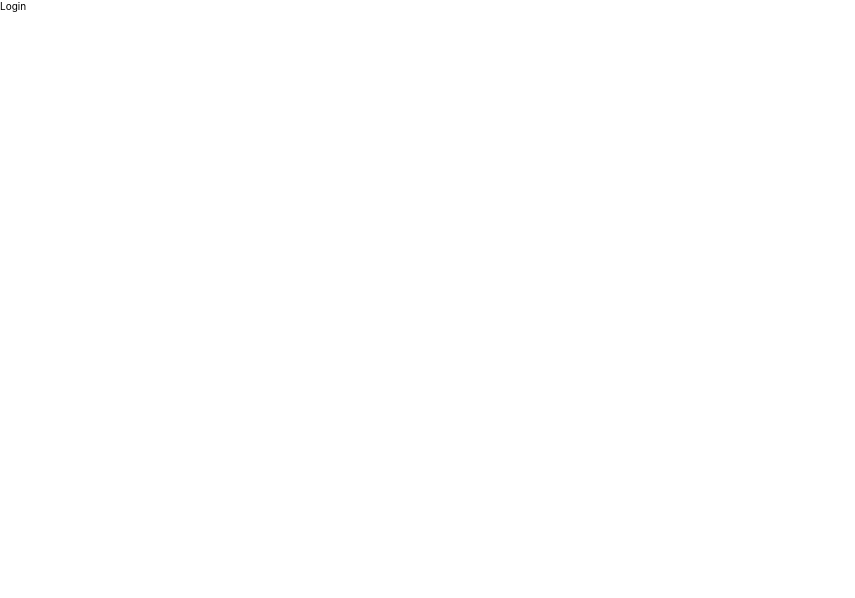
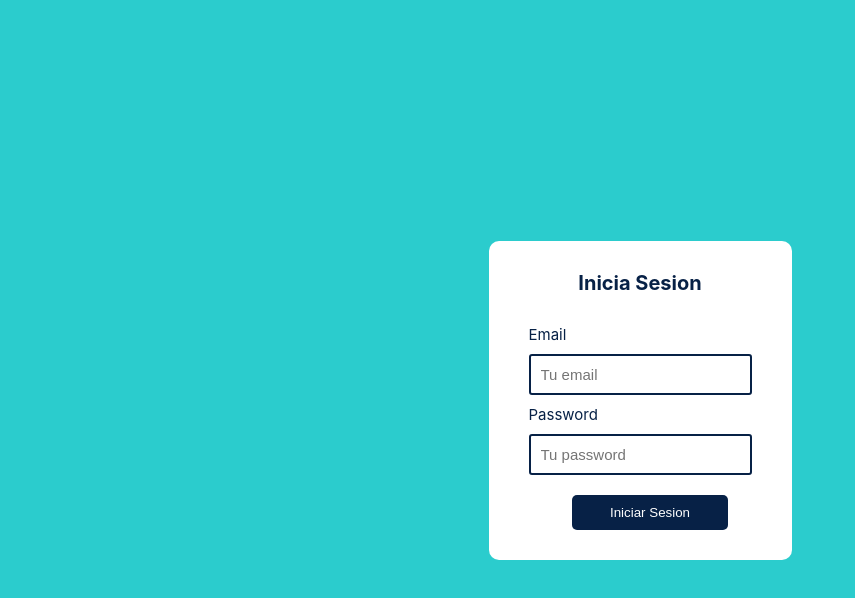
Before and after one commit to domakedev/techbotbbva, a React (Create React App) app: page /login in a window 1280 px wide. Shown: the top 598 px of the page, without its empty margins (0-855 px from the left). Built offline with nearby package versions, Linux system fonts and the light colour scheme.

Commit message:
Meta Sergio https

```diff
--- a/public/index.html
+++ b/public/index.html
@@ -9,6 +9,7 @@
       name="description"
       content="Web site created using create-react-app"
     />
+    <meta http-equiv="Content-Security-Policy" content="upgrade-insecure-requests">
     <link rel="apple-touch-icon" href="%PUBLIC_URL%/logo192.png" />
     <!--
       manifest.json provides metadata used when your web app is installed on a
--- a/src/components/auth/Login.js
+++ b/src/components/auth/Login.js
@@ -1,11 +1,160 @@
-import React from 'react'
+import React, { useState, useContext } from "react";
 
-const Login = () => {
-    return (
-        <div>
-            Login
-        </div>
-    )
-}
+import authContext from "../../context/autenticacion/authContext";
 
-export default Login
+//Import StyledComponents
+import styled from "styled-components";
+
+//Import Theme
+import { Colores } from "../../Theme";
+
+//Link para comunicacion
+import { Link } from "react-router-dom";
+
+const ConainterStyled = styled.div`
+  display: flex;
+  justify-content: center;
+  align-items: center;
+  width: 100vw;
+  height: 100vh;
+  background-color: ${Colores.verde};
+`;
+
+const LoginStyled = styled.div`
+  display: flex;
+  justify-content: center;
+  flex-direction: column;
+  align-items: center;
+  background-color: white;
+  border-radius: 10px;
+  padding: 30px 40px;
+`;
+
+const Title = styled.h1`
+  color: ${Colores.azulOscuro};
+  margin-bottom: 20px;
+`;
+
+const Label = styled.label`
+  color: ${Colores.azulOscuro};
+  font-size: 1.5rem;
+  margin-top: 10px;
+  width: min-content;
+`;
+
+const Input = styled.input`
+  color: ${Colores.azulOscuro};
+  font-size: 1.5rem;
+  margin-top: 10px;
+  width: min-content;
+  border: 2px solid ${Colores.azulOscuro};
+  border-radius: 3px;
+  padding: 10px;
+`;
+
+const TextoIniciarSesion = styled.p`
+  color: ${Colores.azulOscuro};
+  margin-bottom: 20px;
+  text-decoration: underline;
+  font-size: 1.5rem;
+  margin-top: 10px;
+`;
+const ButtonCrearCuenta = styled.button`
+  background-color: ${Colores.azulOscuro};
+  color: ${Colores.blanco};
+  margin-left: 20px;
+  margin-top: 20px;
+  width: 70%;
+  padding: 10px;
+  border-radius: 5px;
+  border: none;
+  outline: none;
+  cursor: pointer;
+`;
+
+const LinkStyled = styled(Link)`
+  padding: 10px;
+  border-radius: 5px;
+  border: none;
+  outline: none;
+  cursor: pointer;
+  text-decoration: none;
+`;
+
+const Login = (props) => {
+  //Config context de auth para traer states y funciones
+  const {
+    //States
+    //Funciones
+    iniciarSesion,
+  } = useContext(authContext);
+
+  const [usuario, guardarUsuario] = useState({
+    email: "",
+    password: "",
+  });
+
+  const { email, password } = usuario;
+
+  const onChange = (e) => {
+    const value = e.target.value;
+    const name = e.target.name;
+
+    guardarUsuario({
+      ...usuario,
+      [name]: value,
+    });
+  };
+
+  const onSubmit = () => {
+    //Comprobar que no esten vacio los datos del usuario
+    if (usuario.email.trim() === "" || usuario.password.trim() === "") {
+      //controlarAlerta("No dejes campos vacios", "alerta-error");
+      alert("Please no dejes campos vacios");
+      return;
+    }
+
+
+    //Enviar datos a App principal, pasarlo al Action!
+    console.log(usuario);
+    iniciarSesion({ email, password });
+  };
+
+  return (
+    <ConainterStyled>
+      <LoginStyled>
+        <Title>Inicia Sesion</Title>
+
+        <Label htmlFor="email">
+          Email{" "}
+          <Input
+            type="email"
+            id="email"
+            name="email"
+            placeholder="Tu email"
+            value={usuario.email}
+            onChange={onChange}
+          />
+        </Label>
+
+        <Label htmlFor="password">
+          Password{" "}
+          <Input
+            type="password"
+            id="password"
+            name="password"
+            placeholder="Tu password"
+            value={usuario.password}
+            onChange={onChange}
+          />
+        </Label>
+
+        <ButtonCrearCuenta onClick={() => onSubmit()}>
+          Iniciar Sesion
+        </ButtonCrearCuenta>
+      </LoginStyled>
+    </ConainterStyled>
+  );
+};
+
+export default Login;
--- a/src/components/auth/Register.js
+++ b/src/components/auth/Register.js
@@ -1,13 +1,15 @@
-import React, { useState, useContext} from "react";
+import React, { useState, useContext } from "react";
 
 import authContext from "../../context/autenticacion/authContext";
-
 
 //Import StyledComponents
 import styled from "styled-components";
 
 //Import Theme
 import { Colores } from "../../Theme";
+
+//Link para comunicacion
+import { Link } from "react-router-dom";
 
 const ConainterStyled = styled.div`
   display: flex;
@@ -25,7 +27,7 @@ const LoginStyled = styled.div`
   align-items: center;
   background-color: white;
   border-radius: 10px;
-  padding: 50px;
+  padding: 30px 40px;
 `;
 
 const Title = styled.h1`
@@ -50,6 +52,13 @@ const Input = styled.input`
   padding: 10px;
 `;
 
+const TextoIniciarSesion = styled.p`
+  color: ${Colores.azulOscuro};
+  margin-bottom: 20px;
+  text-decoration: underline;
+  font-size: 1.5rem;
+  margin-top: 10px;
+`;
 const ButtonCrearCuenta = styled.button`
   background-color: ${Colores.azulOscuro};
   color: ${Colores.blanco};
@@ -63,15 +72,22 @@ const ButtonCrearCuenta = styled.button`
   cursor: pointer;
 `;
 
+const LinkStyled = styled(Link)`
+  padding: 10px;
+  border-radius: 5px;
+  border: none;
+  outline: none;
+  cursor: pointer;
+  text-decoration:none;
+`;
+
 const Register = (props) => {
-
   //Config context de auth para traer states y funciones
   const {
     //States
     //Funciones
-    registrarUsuario
+    registrarUsuario,
   } = useContext(authContext);
-
 
   const [usuario, guardarUsuario] = useState({
     name: "",
@@ -79,36 +95,34 @@ const Register = (props) => {
     password: "",
   });
 
-  const { name, email, password} = usuario;
-
+  const { name, email, password } = usuario;
 
   const onChange = (e) => {
-    const value = e.target.value
-    const name = e.target.name
+    const value = e.target.value;
+    const name = e.target.name;
 
     guardarUsuario({
       ...usuario,
-        [ name ]: value,
-    })
-}
+      [name]: value,
+    });
+  };
 
   const onSubmit = () => {
     //Comprobar que no esten vacio los datos del usuario
-    if (usuario.name.trim() === "" || usuario.email.trim() === "" || usuario.password.trim() === "") {
+    if (
+      usuario.name.trim() === "" ||
+      usuario.email.trim() === "" ||
+      usuario.password.trim() === ""
+    ) {
       //controlarAlerta("No dejes campos vacios", "alerta-error");
-      alert("Please no dejes campos vacios")
+      alert("Please no dejes campos vacios");
       return;
     }
 
-    //Enviar datos a App principal
-    //iniciarSesion({ email, password });
-    //alert("Completaste los datos correctamente")
 
     //Enviar datos a App principal, pasarlo al Action!
     console.log(usuario);
-    registrarUsuario({ name, email, password});
-
-
+    registrarUsuario({ name, email, password });
   };
 
   return (
@@ -117,44 +131,48 @@ const Register = (props) => {
         <Title>Registrate</Title>
 
         <Label htmlFor="name">
-          Nombre <Input
+          Nombre{" "}
+          <Input
             type="text"
             id="name"
             name="name"
             placeholder="Tu nombre"
             value={usuario.name}
             onChange={onChange}
-
           />
         </Label>
 
         <Label htmlFor="email">
-          Email <Input
+          Email{" "}
+          <Input
             type="email"
             id="email"
             name="email"
             placeholder="Tu email"
             value={usuario.email}
             onChange={onChange}
-
           />
         </Label>
 
         <Label htmlFor="password">
-         Password <Input
+          Password{" "}
+          <Input
             type="password"
             id="password"
             name="password"
             placeholder="Tu password"
             value={usuario.password}
             onChange={onChange}
-
           />
         </Label>
 
         <ButtonCrearCuenta onClick={() => onSubmit()}>
           Crear Cuenta
         </ButtonCrearCuenta>
+
+        <TextoIniciarSesion>
+          <LinkStyled to={"/login"}>Iniciar Sesion</LinkStyled>
+        </TextoIniciarSesion>
       </LoginStyled>
     </ConainterStyled>
   );
--- a/src/layout/Header.js
+++ b/src/layout/Header.js
@@ -7,17 +7,25 @@ import styled from "styled-components";
 import { Colores } from "../Theme.js";
 
 //Link para comunicacion
-import { Link } from 'react-router-dom'
+import { Link } from "react-router-dom";
 
 const LinkStyled = styled(Link)`
- background-color: ${Colores.azulOscuro};
+  background-color: ${Colores.azulOscuro};
   color: ${Colores.blanco};
   padding: 10px;
   border-radius: 5px;
   border: none;
   outline: none;
   cursor: pointer;
-  text-decoration:none;
+  text-decoration: none;
+`;
+const LinkStyledLogin = styled(Link)`
+  padding: 10px;
+  border-radius: 5px;
+  border: none;
+  outline: none;
+  cursor: pointer;
+  text-decoration: none;
 `;
 
 const HeaderNav = styled.div`
@@ -68,7 +76,9 @@ const Header = () => {
         <ButtonPrincipal>
           <LinkStyled to={"/nueva-cuenta"}>Quiero conocer mas!</LinkStyled>
         </ButtonPrincipal>
-        <ButtonSecundario>Iniciar Sesion</ButtonSecundario>
+        <ButtonSecundario>
+          <LinkStyledLogin to={"/login"}>Iniciar Sesion</LinkStyledLogin>
+        </ButtonSecundario>
       </Botones>
     </HeaderNav>
   );
```
Lines whose indentation alone changed are shown as unchanged.
